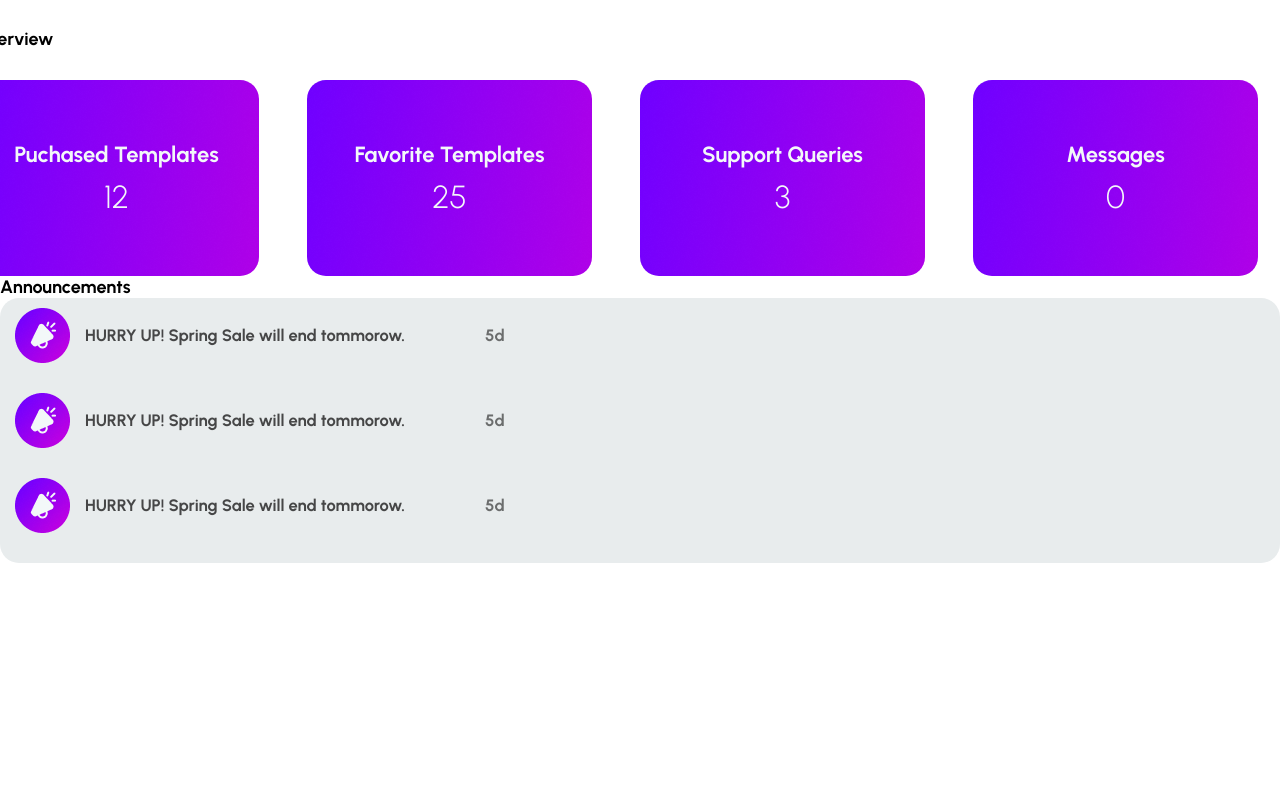
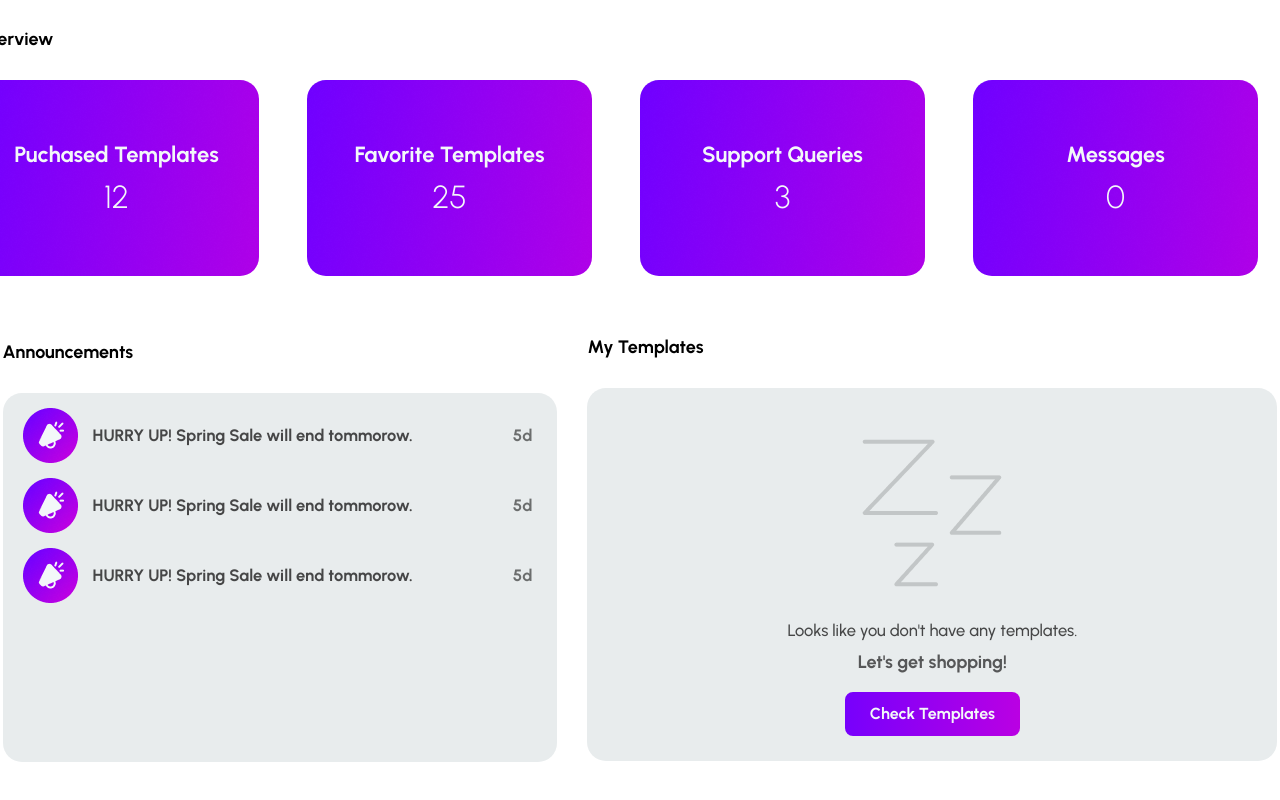
Before and after one commit to junaidj4/Ecommerce-Site, a React (Create React App) app: page /profile/dashboard in a window 1280 px wide. Shown: the part 266-1066 px from the top of the page. Before the commit the page ends 829 px from the top, so only its background shows below. Built offline with nearby package versions, Linux system fonts and the light colour scheme.

Commit message:
dashboard

```diff
--- a/src/ProfileDashboard.css
+++ b/src/ProfileDashboard.css
@@ -24,19 +24,34 @@
   align-items: center;
   width: 100%;
 }
+.other-section {
+  display: flex;
+  /* align-items: center; */
+  justify-content: center;
+  margin-top: 30px;
+}
 
 .announcements {
   display: flex;
   /* align-items: center; */
   /* justify-content: center; */
+  margin-top: 35px;
   flex-direction: column;
 }
 
 #announcements-text {
   font-weight: 700;
+  margin-bottom: 30px;
 }
 
 .gray-area {
   background-color: #e8eced;
   border-radius: 19px;
+  padding-bottom: 144px;
 }
+
+.my-templates {
+  margin-left: 30px;
+  margin-top: 30px;
+  margin-bottom: 60px;
+}
--- a/src/ProfileDashboard.js
+++ b/src/ProfileDashboard.js
@@ -3,6 +3,7 @@ import "./ProfileDashboard.css";
 import Menubar from "./components/Menubar";
 import ProfileCard from "./components/ProfileCard";
 import Annoucements from "./components/Annoucements";
+import MyTemplates from "./components/MyTemplates";
 
 const ProfileDashboard = () => {
   return (
@@ -20,12 +21,17 @@ const ProfileDashboard = () => {
             </div>
           </div>
         </div>
-        <div className="announcements">
-          <h3 id="announcements-text">Announcements</h3>
-          <div className="gray-area">
-            <Annoucements />
-            <Annoucements />
-            <Annoucements />
+        <div className="other-section">
+          <div className="announcements">
+            <h3 id="announcements-text">Announcements</h3>
+            <div className="gray-area">
+              <Annoucements />
+              <Annoucements />
+              <Annoucements id="last" />
+            </div>
+          </div>
+          <div className="my-templates">
+            <MyTemplates />
           </div>
         </div>
       </div>
--- a/src/components/Annoucements.css
+++ b/src/components/Annoucements.css
@@ -1,8 +1,8 @@
 .line {
   display: flex;
   align-items: center;
-  margin: 30px 0;
-  margin-top: 10px;
+  margin: 15px 5px;
+  /* margin-top: 10px; */
 }
 .line img {
   margin-left: 15px;
@@ -10,6 +10,7 @@
 .line p {
   font-weight: 700;
   margin-left: 15px;
+  margin-right: 20px;
 }
 #time {
   color: #6b6d6d;
--- /dev/null
+++ b/src/components/MyTemplates.css
@@ -0,0 +1,34 @@
+#temp-text {
+  font-weight: 700;
+  margin-bottom: 30px;
+}
+
+.temp-area {
+  display: flex;
+  align-items: center;
+  justify-content: center;
+  flex-direction: column;
+  background-color: #e8eced;
+  /* padding: 50px 150px; */
+  border-radius: 19px;
+}
+.temp-area img {
+  padding: 30px 250px 10px;
+}
+.temp-area p {
+  margin: 0 0 8px 0;
+  font-weight: 500;
+}
+.temp-area h3 {
+  font-weight: 700;
+  color: #565758;
+  margin-bottom: 8px;
+}
+.shop-button {
+  padding: 10px 25px;
+  font-size: 16px;
+  font-weight: 600;
+  margin: 11px 0 25px 0px;
+  background: #7700fc;
+  background: linear-gradient(to right, #7700fc 0%, #ba00e3 100%);
+}
--- /dev/null
+++ b/src/components/MyTemplates.js
@@ -0,0 +1,24 @@
+import React from "react";
+import "./MyTemplates.css";
+import pic from "../images/icon-park-outline_sleep-one.png";
+import { Button3 } from "./Button3";
+import { NavLink } from "react-router-dom";
+const MyTemplates = () => {
+  return (
+    <>
+      <div className="temp-section">
+        <h3 id="temp-text">My Templates</h3>
+        <div className="temp-area">
+          <img src={pic} />
+          <p>Looks like you don't have any templates.</p>
+          <h3>Let's get shopping!</h3>
+          <NavLink to="/search">
+            <Button3 className="shop-button">Check Templates</Button3>
+          </NavLink>
+        </div>
+      </div>
+    </>
+  );
+};
+
+export default MyTemplates;
```
Also changed, not shown: src/images/icon-park-outline_sleep-one.png (added).
